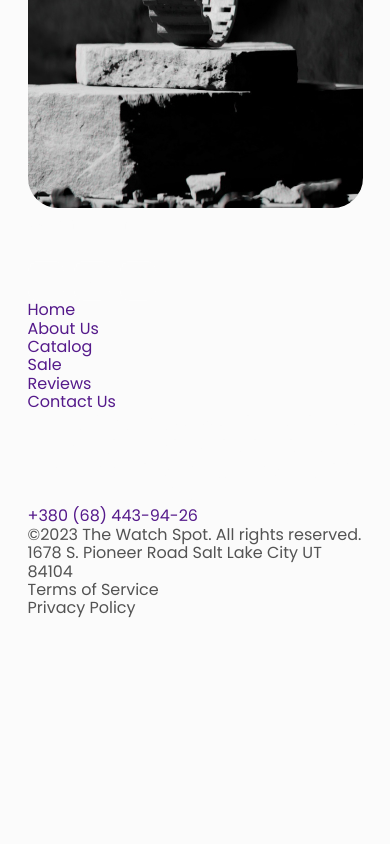
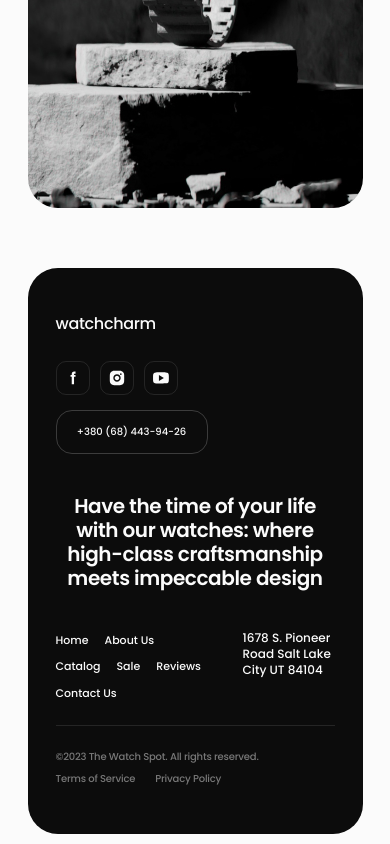
Before and after one commit to IrinaV1/watch-charm, a website built with Vite: page src/index.html in a window 390 px wide. Shown: the part 6552-7396 px from the top of the page. Before the commit the page ends 7171 px from the top, so only its background shows below. Built offline with nearby package versions, Linux system fonts and the light colour scheme; files whose address does not match are found by name.

Commit message:
add footer mob

```diff
--- a/src/css/container.css
+++ b/src/css/container.css
@@ -5,3 +5,19 @@
   max-width: 375px;
   margin: 0 auto;
 }
+
+/* Styles for Tablet devices */
+@media only screen and (min-width: 768px) {
+  .container {
+    max-width: 768px;
+    padding: 0 32px;
+  }
+}
+
+/* Styles for Desktop devices */
+@media only screen and (min-width: 1440px) {
+  .container {
+    max-width: 1440px;
+    padding: 0 64px;
+  }
+}
--- a/src/css/footer.css
+++ b/src/css/footer.css
@@ -1,62 +1,129 @@
-/*FOOTER*/
-/*.footer {
-  background-color: #2e2f42;
-  padding-top: 96px;
-  padding-bottom: 96px;
+.footer {
+  margin-top: 60px;
+  margin-bottom: 10px;
+
 }
+
 
 .footer-wrapper {
   display: flex;
   flex-direction: column;
 
-  gap: 72px;
+  background-color: #0c0c0c;
+  border-radius: 30px;
+
+  padding: 40px 28px;
+
 }
 
 
-.footer-logo {
-  display: flex;
-  margin-bottom: 16px;
-  justify-content: center;
-}*/
-
-.footer {
-  margin: 0 auto;
-
+.footer-wrapper-social {
+  margin-bottom: 15px;
 }
-
-/*.footer-wrapper {
-    background-color: #0c0c0c;
-    border-radius: 30px;
-    margin-top: 60px;
-    padding-top: 40px;
-}*/
 
 .footer-logo {
   display: inline-block;
+  font-weight: 500;
+  font-size: 16px;
+  letter-spacing: -0.02em;
   color: #fbfbfb;
   margin-bottom: 20px;
 }
 
+
+
 .footer-list {
   display: flex;
   gap: 10px;
+
 }
 
 .footer-item {
+  border: 1px solid rgba(251, 251, 251, 0.1);
+  border-radius: 10px;
+  width: 34px;
+  height: 34px;
+}
+
+/* Styles for Tablet devices */
+@media only screen and (min-width: 768px) {
+  .footer {
+    margin-top: 80px;
+  }
+
+  .footer-wrapper {
+    padding: 40px;
+  }
+
+  .wrapper {
+    display: flex;
+    flex-wrap: wrap;
+    justify-content: space-between;
+    row-gap: 86px;
+    margin-bottom: 68;
+  }
+
+  .footer-logo {
+    font-size: 20px;
+  }
+
+  .footer-list {
+    width: 128px;
+  }
+
+  .footer-item {
+    width: 36px;
+    height: 36px;
+  }
+
+  .footer-icon {
+    width: 20px;
+    height: 20px;
+  }
+}
+
+.footer-link {
   display: flex;
   justify-content: center;
   align-items: center;
-  border: 1px solid rgba(251, 251, 251, 0.1);
-  border-radius: 10px;
-  padding: 8px;
+  width: 100%;
+  height: 100%;
+  transition: opacity 250ms cubic-bezier(0.4, 0, 0.2, 1);
 }
 
-.footer-link {
-  display: inline-block;
-}
 
 .footer-icon {
   fill: #fbfbfb;
+}
+
+.footer-link:hover,
+.footer-link:focus {
+  opacity: 0.5;
+}
+
+.footer-link:active {
+  opacity: 0.7;
+}
+
+.footer-tel-container {
+  display: flex;
+  justify-content: center;
+  align-items: center;
+  border: 1px solid rgba(251, 251, 251, 0.2);
+  border-radius: 16px;
+  margin-bottom: 40px;
+  width: 152px;
+  height: 44px;
+}
+
+
+.footer-tel {
+  display: block;
+  font-weight: 500;
+  font-size: 10px;
+  line-height: 1.33;
+  color: #fbfbfb;
+  padding: 14px 0;
 }
 
 .footer-subtitle {
@@ -66,4 +133,63 @@
   letter-spacing: -0.02em;
   text-align: center;
   color: #fbfbfb;
+  margin-bottom: 40px;
 }
+
+.footer-container {
+  display: flex;
+  gap: 40px;
+  margin-bottom: 24px;
+  border-bottom: 1px solid rgba(251, 251, 251, 0.1);
+}
+
+.footer-list-menu {
+  flex-shrink: 0;
+  display: flex;
+  flex-wrap: wrap;
+  width: 147px;
+  gap: 8px 16px;
+  margin-bottom: 24px;
+}
+
+/* .footer-item-menu {} */
+
+.footer-link-menu {
+  display: inline-block;
+  font-weight: 500;
+  font-size: 11px;
+  line-height: 1.33333;
+  text-align: center;
+  color: #fbfbfb;
+}
+
+.footer-location {
+  font-weight: 500;
+  font-size: 12px;
+  line-height: 1.33333;
+  color: #fbfbfb;
+}
+
+.footer-text {
+  display: flex;
+  flex-wrap: wrap;
+  gap: 8px 20px;
+  font-weight: 500;
+  font-size: 10px;
+  line-height: 1.4;
+  letter-spacing: -0.02em;
+  color: rgba(251, 251, 251, 0.5);
+  opacity: 0.9;
+  margin-bottom: 8px;
+
+}
+
+
+
+
+/* Styles for Desktop devices */
+@media only screen and (min-width: 1440px) {
+  .footer {
+    margin-top: 80px;
+  }
+}
--- a/src/partials/footer.html
+++ b/src/partials/footer.html
@@ -1,43 +1,73 @@
 <footer class="footer">
-  <div class="container footer-wrapper">
-    <a class="logo footer-logo" href="/index.html">watchcharm</a>
+  <div class="container">
+    <div class="footer-wrapper">
+      <div class="wrapper">
+        <div class="footer-wrapper-social">
+          <a class="logo footer-logo" href="../index.html">watchcharm</a>
           <ul class="footer-list">
             <li class="footer-item">
-        <a class="footer-link" href="#">
+              <a class="footer-link" href="https://www.facebook.com/">
                 <svg class="footer-icon" width="18" height="18">
                   <use href="/img/icons.svg#icon-Fb"></use>
                 </svg>
               </a>
             </li>
             <li class="footer-item">
-        <a class="footer-link" href="#">
+              <a class="footer-link" href="https://www.youtube.com/">
                 <svg class="footer-icon" width="18" height="18">
                   <use href="/img/icons.svg#icon-instagram"></use>
                 </svg>
               </a>
             </li>
             <li class="footer-item">
-        <a class="footer-link" href="#">
+              <a class="footer-link" href="https://www.youtube.com/">
                 <svg class="footer-icon" width="18" height="18">
                   <use href="/img/icons.svg#icon-youtube"></use>
                 </svg>
               </a>
             </li>
           </ul>
-    <ul>
-      <li><a href="">Home</a></li>
-      <li><a href="">About Us</a></li>
-      <li><a href="">Catalog</a></li>
-      <li><a href="">Sale</a></li>
-      <li><a href="">Reviews</a></li>
-      <li><a href="">Contact Us</a></li>
-    </ul>
+        </div>
+        <div class="footer-wrapper-tel">
+          <div class="footer-tel-container">
+            <a class="footer-tel" href="tel:+380684439426">+380 (68) 443-94-26</a>
+          </div>
+        </div>
         <p class="footer-subtitle">Have the time of your life with our watches: where high-class craftsmanship meets
           impeccable design</p>
-    <a href="">+380 (68) 443-94-26</a>
+      </div>
+
+      <div class="footer-container">
+
+        <ul class="footer-list-menu">
+          <li class="footer-item-menu">
+            <a class="footer-link-menu" href="/header.html">Home</a>
+          </li>
+          <li class="footer-item-menu">
+            <a class="footer-link-menu" href="/about.html">About Us</a>
+          </li>
+          <li class="footer-item-menu">
+            <a class="footer-link-menu" href="/catalog.html">Catalog</a>
+          </li>
+          <li class="footer-item-menu">
+            <a class="footer-link-menu" href="/sale.html">Sale</a>
+          </li>
+          <li class="footer-item-menu">
+            <a class="footer-link-menu" href="/reviews.html">Reviews</a>
+          </li>
+          <li class="footer-item-menu">
+            <a class="footer-link-menu" href="/contacts.html">Contact Us</a>
+          </li>
+        </ul>
+        <p class="footer-location">1678 S. Pioneer Road Salt Lake City UT 84104</p>
+      </div>
+
+
+      <div class="footer-text">
         <p>©2023 The Watch Spot. All rights reserved.</p>
-    <p>1678 S. Pioneer Road Salt Lake City UT 84104</p>
         <p>Terms of Service</p>
         <p>Privacy Policy</p>
       </div>
+    </div>
+  </div>
 </footer>
```
Lines whose indentation alone changed are shown as unchanged.
